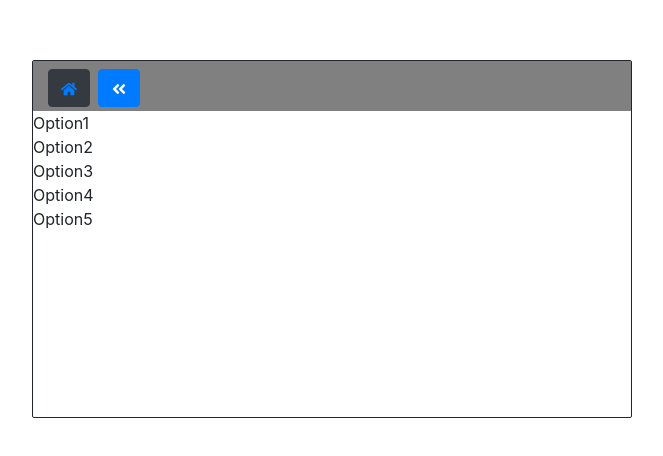
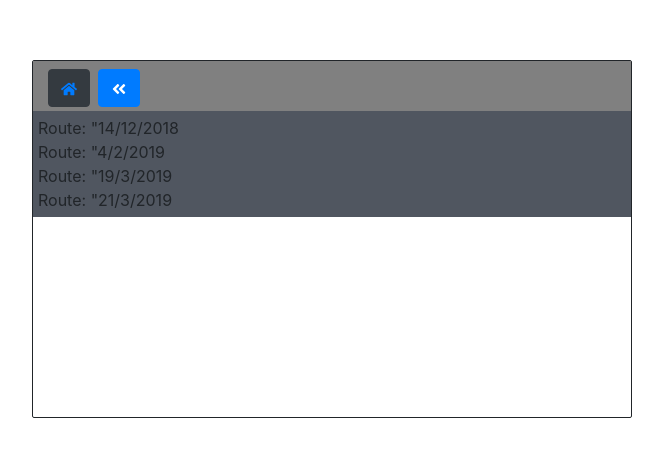
Before and after one commit to GoncaloPeixe12/IIPM, a React (Create React App) app: page /FuncRouter/1/3/1 in a window 1280 px wide. Shown: the part 240-696 px from the top of the page, without its empty margins (308-971 px from the left). Built offline with nearby package versions, Linux system fonts and the light colour scheme.

Commit message:
options were altered

```diff
--- a/src/Components/Options.js
+++ b/src/Components/Options.js
@@ -1,15 +1,14 @@
 import React, {Component} from 'react';
 import 'bootstrap/dist/css/bootstrap.css';
+import {Link} from 'react-router-dom';
 
 class Options extends Component {
     render() {
         return(
-            <div className={'container-fluid'}>
-                <div className={'row'}>Option1</div>
-                <div className={'row'}>Option2</div>
-                <div className={'row'}>Option3</div>
-                <div className={'row'}>Option4</div>
-                <div className={'row'}>Option5</div>
+            <div className={'grid-container'}>
+                <div>Route Settings</div>
+                <div><Link to={'/FuncRouter/1/3/1'}>Past Routes</Link></div>
+                <div>About</div>
             </div>
         )
     }
--- a/src/Components/PastRoutes.js
+++ b/src/Components/PastRoutes.js
@@ -1,9 +1,14 @@
 import React, {Component} from 'react';
+import '../style/App.css';
+
  class PastRoutes extends Component {
     render() {
         return(
-            <div>
-
+            <div className={'grid-container'}>
+                <div>Route: "14/12/2018</div>
+                <div>Route: "4/2/2019</div>
+                <div>Route: "19/3/2019</div>
+                <div>Route: "21/3/2019</div>
             </div>
         )
  }}
--- a/src/Components/RoutingFuncionalityRouter.js
+++ b/src/Components/RoutingFuncionalityRouter.js
@@ -8,6 +8,7 @@ import RunEx from "./RunEx";
 import Options from './Options';
 import "../style/Home.css";
 import Home from './Home';
+import PastRoutes from "./PastRoutes";
 
 class RoutingFuncionalityRouter extends Component {
     render() {
@@ -18,8 +19,9 @@ class RoutingFuncionalityRouter extends Component {
                     <Route path={'/FuncRouter/1'} exact component={RoutingFuncionality}/>
                     <Route path={'/FuncRouter/1/1'} component={PlanEx}/>
                     <Route path={'/FuncRouter/1/2'} component={RunEx}/>
-                    <Route path={'/FuncRouter/1/3'} component={Options}/>
+                    <Route path={'/FuncRouter/1/3'} exact component={Options}/>
                     <Route path={'/home'} component={Home}/>
+                    <Route path={'/FuncRouter/1/3/1'} component={PastRoutes}/>
                 </Router>
             </div>
         )
--- a/src/Components/TopMenu.js
+++ b/src/Components/TopMenu.js
@@ -7,15 +7,6 @@ import {Link, } from 'react-router-dom';
 // import {Home} from './Home';
 
 class TopMenu extends Component {
-
-    constructor(props){
-        super(props);
-        this.goBack = this.goBack.bind(this); // i think you are missing this
-    }
-
-    goBack(){
-        this.props.history.goBack();
-    }
 
     render() {
         return(
--- a/src/style/App.css
+++ b/src/style/App.css
@@ -9,3 +9,9 @@ input[type=text] {
     background-repeat: no-repeat;
     padding: 12px 20px 12px 40px;
 }
+.grid-container {
+    grid-template-columns: auto;
+    background-color: #505660;
+    padding: 5px;
+    text-align: left;
+}
```
